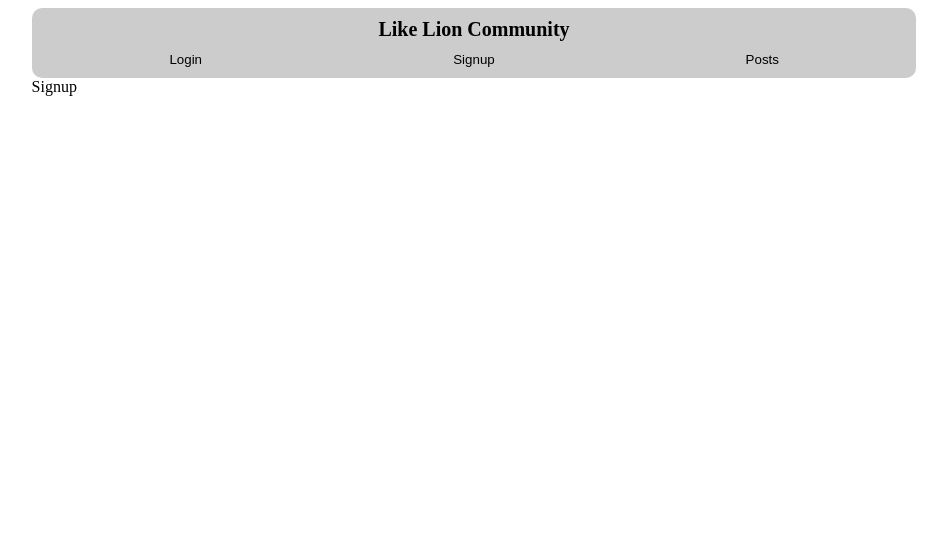
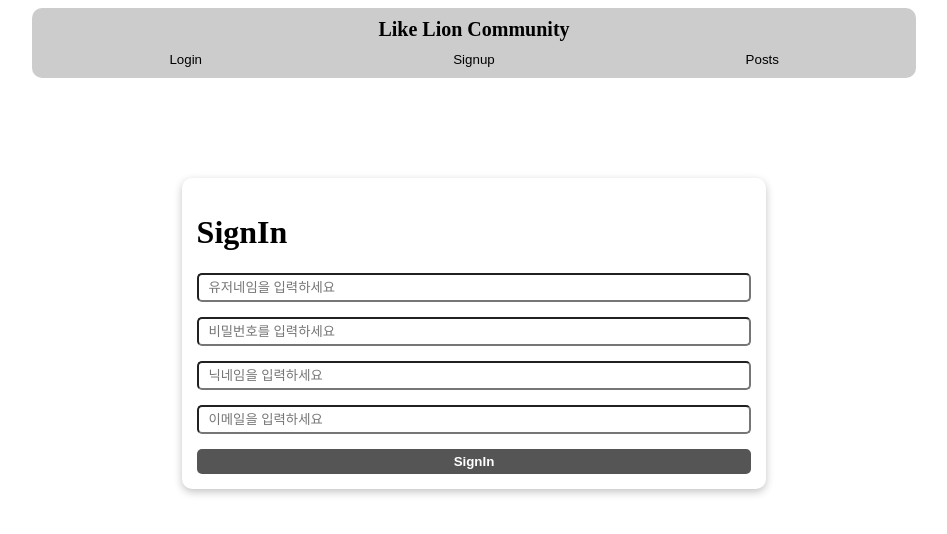
Before and after one commit to juiuj/LikeLion_lab_api, a React (Create React App) app: page /signup in a window 1280 px wide. Shown: the top 534 px of the page, without its empty margins (166-1113 px from the left). Built offline with nearby package versions, Linux system fonts and the light colour scheme.

Commit message:
sign up 화면

```diff
--- a/src/Component/MyInput.jsx
+++ b/src/Component/MyInput.jsx
@@ -5,7 +5,7 @@ const MyInput=styled('input')`
     padding: 5px 10px;
     border-radius: 5px;
     box-sizing: border-box;
-    margin-bottom: 15%;
+    margin-bottom: 15px;
 
 `
 
--- a/src/pages/Signup.jsx
+++ b/src/pages/Signup.jsx
@@ -1,9 +1,63 @@
-import React from 'react'
+import React, { useState } from 'react'
+import ShadowBox from '../Component/ShadowBox'
+import styled from 'styled-components';
+import MyInput from '../Component/MyInput';
+import MyButton from '../Component/MyButton';
 
 const Signup = () => {
+
+  const[username, setUsername]=useState('')
+  const[nickname, setNickname]=useState('')
+  const[email, setEmail]=useState('')
+  const[password, setPassword]=useState('')
+
+  const handleSubmit=async(e)=>{
+    e.preventDefault()
+    console.log('username: ', username)
+    console.log('password: ', password)
+    console.log('nickname: ', nickname)
+    console.log('email: ', email)
+
+
+  }
+
   return (
-    <div>Signup</div>
+    <ShadowBoxWrap>
+    <ShadowBox>
+      <form onSubmit={handleSubmit}>
+      <h1>SignIn</h1>
+      <MyInput
+        type='text'
+        placeholder='유저네임을 입력하세요'
+        value={username}
+        onChange={(e)=>{setUsername(e.target.value)}}
+        ></MyInput>
+      <MyInput type='password'
+       placeholder='비밀번호를 입력하세요'
+       value={password}
+       onChange={(e)=>{setPassword(e.target.value)}}
+       ></MyInput>
+       <MyInput
+        type='text'
+        placeholder='닉네임을 입력하세요'
+        value={nickname}
+        onChange={(e)=>{setNickname(e.target.value)}}
+        ></MyInput>
+        <MyInput
+        type='text'
+        placeholder='이메일을 입력하세요'
+        value={email}
+        onChange={(e)=>{setEmail(e.target.value)}}
+        ></MyInput>
+      <MyButton type='submit'>SignIn</MyButton>
+      </form>
+    </ShadowBox>
+    </ShadowBoxWrap>
   )
 }
 
+const ShadowBoxWrap=styled('div')`
+  padding: 100px 150px;
+`
+
 export default Signup
```
